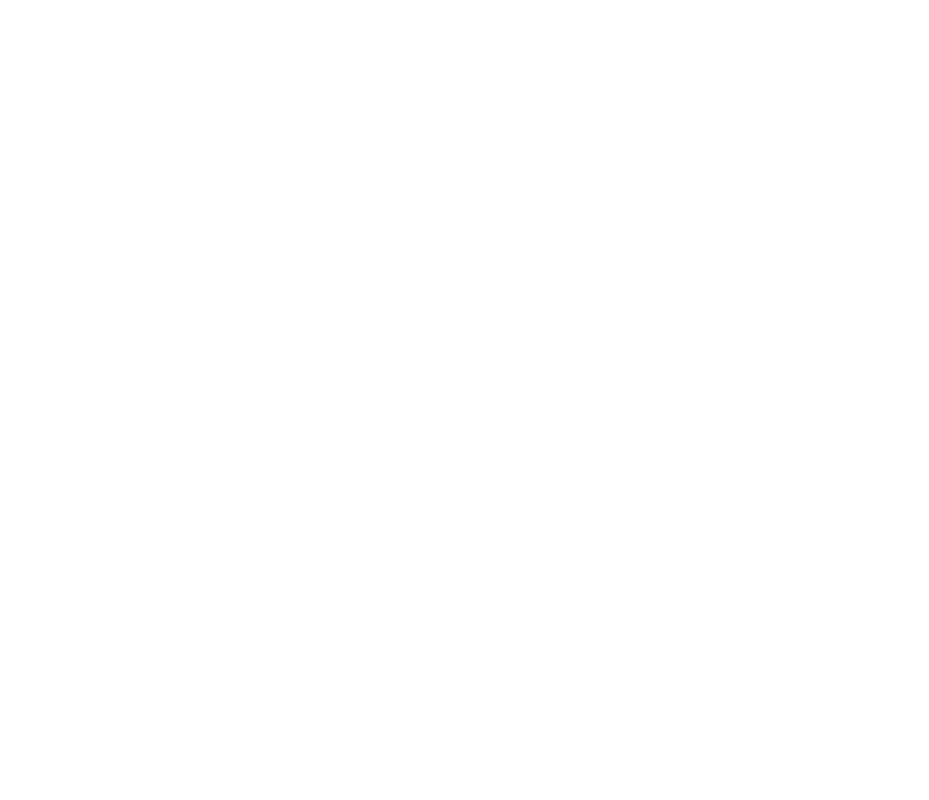
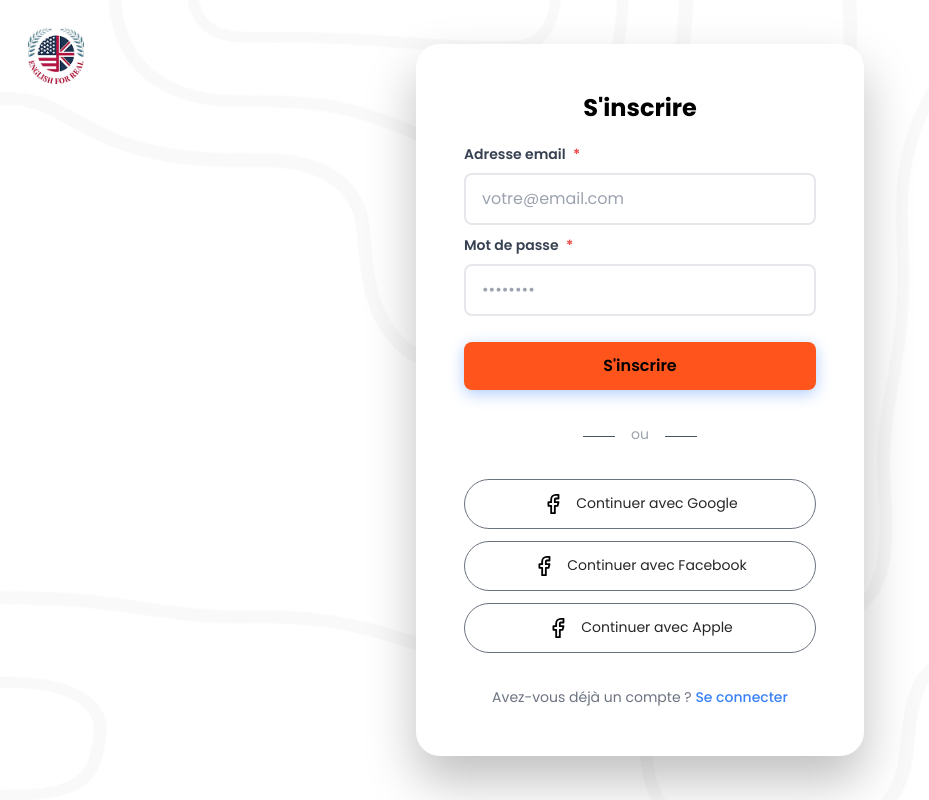
Before and after one commit to patson120/app-toeic, a Vue app: page /register in a window 1280 px wide. Before the commit this address had no page. Shown: the whole page, without its empty margins (0-929 px from the left). Built offline with nearby package versions, Linux system fonts and the light colour scheme; what vue3-google-login would draw is missing.

Commit message:
Ajout des formulaires de connexion et de création de compte utiulisateur

```diff
--- a/src/router/index.ts
+++ b/src/router/index.ts
@@ -6,6 +6,12 @@ const routes = [
     path: '/login',
     name: 'Login',
     component: () => import('../views/Login.vue'),
+    meta: { requiresAuth: false }
+  },
+  {
+    path: '/register',
+    name: 'Register',
+    component: () => import('../views/Register.vue'),
     meta: { requiresAuth: false }
   },
   {
--- a/src/views/Login.vue
+++ b/src/views/Login.vue
@@ -12,7 +12,7 @@
                   <h1 class="font-bold text-black text-2xl text-center">Se connecter</h1>
               </div>
 
-              <form @submit.prevent="handleLogin" class="login-form">
+              <form @keypress="handleKeyPress" @submit.prevent="handleLogin" class="login-form">
                   <BaseInput
                     v-model="loginForm.email"
                     type="email"
@@ -65,7 +65,7 @@
                       full-width
                       @click="loginWithGoogle"
                       class="social-button !rounded-full text-black/85 !border-[1px] !border-gray-500">
-                      <div class="flex gap-3 py-[5px]">
+                      <div class="flex gap-3 py-[5px] font-normal">
                           <FacebookIcon :size="22" class="text-black" />
                           Continuer avec Google
                       </div>
@@ -98,7 +98,7 @@
                   </div>
 
                   <div class="signup-link">
-                  <p>Vous n'avez pas de compte ? <a href="#" @click="showSignup = true">Créer un compte</a></p>
+                  <p>Vous découvrez l'application TOEIC ? <router-link to="/register">Inscrivez-vous</router-link></p>
                   </div>
               </form>
           </div>
@@ -153,6 +153,14 @@ import { ref, reactive, computed, watch, onMounted, onUnmounted } from 'vue';
 import { BaseInput, BaseButton, BaseAlert, BaseModal } from '../components/ui';
 import { FacebookIcon } from "lucide-vue-next";
 
+import { useRouter } from 'vue-router'
+import { useAuthStore } from '../stores/auth'
+
+const router = useRouter()
+const authStore = useAuthStore()
+
+
+
 // ===== DATA =====
 const isLoading = ref(false);
 const showSuccessAlert = ref(false);
@@ -184,16 +192,16 @@ const isFormValid = computed(() => {
          loginForm.password.length >= 6;
 });
 
-const loginButtonText = computed(() => {
-  return isLoading.value ? 'Connexion...' : 'Se connecter';
-});
+// const loginButtonText = computed(() => {
+//   return isLoading.value ? 'Connexion...' : 'Se connecter';
+// });
 
-const formClasses = computed(() => {
-  return {
-    'form-loading': isLoading.value,
-    'form-valid': isFormValid.value
-  };
-});
+// const formClasses = computed(() => {
+//   return {
+//     'form-loading': isLoading.value,
+//     'form-valid': isFormValid.value
+//   };
+// });
 
 // ===== METHODS =====
 const validateForm = () => {
@@ -253,6 +261,7 @@ const loadFromLocalStorage = () => {
 };
 
 // ===== LIFECYCLE & EVENT HANDLERS =====
+
 const handleLogin = async () => {
   if (!validateForm()) return;
 
@@ -260,16 +269,24 @@ const handleLogin = async () => {
   saveToLocalStorage();
 
   // Simulation d'une requête de connexion
-  setTimeout(() => {
+
+  const result = await authStore.login(loginForm.email, loginForm.password)
+
+  if (result.success) {
     isLoading.value = false;
     showSuccessAlert.value = true;
     showNotification('success', 'Connexion réussie !');
-
     // Masquer l'alerte après 3 secondes
     setTimeout(() => {
       showSuccessAlert.value = false;
+      resetForm()
+      router.push('/')
     }, 3000);
-  }, 2000);
+  } else {
+    // error.value = result.error || 'Erreur de connexion'
+    console.log("Erreur de connexion !");
+
+  }
 };
 
 const loginWithGoogle = () => {
@@ -292,10 +309,10 @@ const handleSignup = () => {
   // Logique future pour la création de compte
 };
 
-const handleForgotPassword = () => {
-  console.log('Mot de passe oublié pour:', loginForm.email);
-  // Logique future pour la récupération de mot de passe
-};
+// const handleForgotPassword = () => {
+//   console.log('Mot de passe oublié pour:', loginForm.email);
+//   // Logique future pour la récupération de mot de passe
+// };
 
 const handleKeyPress = (event: KeyboardEvent) => {
   if (event.key === 'Enter' && isFormValid.value) {
--- a/src/views/Register.vue
+++ b/src/views/Register.vue
@@ -1,125 +1,392 @@
 <template>
-  <div class="min-h-screen bg-gradient-to-br from-primary-50 to-blue-100 flex items-center justify-center p-4">
-    <div class="card max-w-md w-full p-8 animate-fade-in">
-      <div class="text-center mb-6">
-        <div class="w-16 h-16 bg-primary-600 rounded-xl flex items-center justify-center mx-auto mb-4">
-          <span class="text-white font-bold text-2xl">T</span>
+  <div class="login-container relative">
+
+      <div class="absolute top-7 left-7 h-14 w-14 overflow-hidden">
+          <img  class="w-full h-full object-contain"
+          src="/logo.png" alt="Logo English For Real">
       </div>
-        <h1 class="text-2xl font-bold text-gray-900">{{ $t('auth.registerTitle') }}</h1>
-        <p class="text-gray-600 mt-2">{{ $t('auth.registerSubtitle') }}</p>
+      <div class="login-content min-h-screen max-w-md mx-auto flex justify-center items-center">
+
+          <div class="login-card">
+              <div class="mb-5">
+                  <h1 class="font-bold text-black text-2xl text-center">S'inscrire</h1>
               </div>
 
-      <!-- Connexion Google -->
-      <div class="mb-6">
-        <GoogleLoginButton @error="error = $event" />
+              <form @keypress="handleKeyPress" @submit.prevent="handleRegister" class="login-form">
+                  <BaseInput
+                    v-model="registerForm.email"
+                    type="email"
+                    label="Adresse email"
+                    placeholder="votre@email.com"
+                    :error="errors.email"
+                    required
+                    clearable
+                  />
 
-        <div class="relative my-6">
-          <div class="absolute inset-0 flex items-center">
-            <div class="w-full border-t border-gray-300"></div>
+                  <BaseInput
+                    v-model="registerForm.password"
+                    type="password"
+                    label="Mot de passe"
+                    placeholder="••••••••"
+                    :error="errors.password"
+                    required
+                  />
+
+                  <BaseButton
+                    type="submit"
+                    variant="primary"
+                    size="md"
+                    :loading="isLoading"
+                    full-width
+                    class="login-button bg-orange text-black p-0"
+                    >
+                    S'inscrire
+                  </BaseButton>
+
+                  <div class="divider flex flex-row justify-center">
+                      <span class="h-1 border-t border-t-gray-600 w-max mt-3"></span>
+                      <span class="bg-white">ou</span>
+                      <span class="h-1 border-t border-t-gray-600 w-max mt-3"></span>
                   </div>
-          <div class="relative flex justify-center text-sm">
-            <span class="px-2 bg-white text-gray-500">{{ $t('auth.orContinueWith') }}</span>
+
+                  <div class="social-login">
+                  <BaseButton
+                      variant="outline"
+                      size="sm"
+                      full-width
+                      @click="registerWithGoogle"
+                      class="social-button !rounded-full text-black/85 !border-[1px] !border-gray-500">
+                      <div class="flex gap-3 py-[5px] font-normal">
+                          <FacebookIcon :size="22" class="text-black" />
+                          Continuer avec Google
                       </div>
+                  </BaseButton>
+
+                  <BaseButton
+                      variant="outline"
+                      size="sm"
+                      full-width
+                      @click="registerWithFacebook"
+                      class="social-button !rounded-full text-black/85 !border-[1px] !border-gray-500"
+                  >
+                      <div class="flex gap-3 py-[5px] font-normal">
+                          <FacebookIcon :size="22" class="text-black" />
+                          Continuer avec Facebook
+                      </div>
+                  </BaseButton>
+                  <BaseButton
+                      variant="outline"
+                      size="sm"
+                      full-width
+                      @click="registerWithApple"
+                      class="social-button !rounded-full text-black/85 !border-[1px] !border-gray-500"
+                  >
+                      <div class="flex gap-3 py-[5px] font-normal">
+                          <FacebookIcon :size="22" class="text-black" />
+                          Continuer avec Apple
+                      </div>
+                  </BaseButton>
+                  </div>
+
+                  <div class="signup-link">
+                    <p>Avez-vous déjà un compte ? <router-link to="/login">Se connecter</router-link></p>
+                  </div>
+              </form>
           </div>
       </div>
 
-      <form @submit.prevent="handleRegister" class="space-y-4">
-        <div>
-          <label for="name" class="block text-sm font-medium text-gray-700 mb-1">
-            {{ $t('common.name') }}
-          </label>
-          <input
-            id="name"
-            v-model="form.name"
-            type="text"
-            required
-            class="input-field"
-            :placeholder="$t('common.name')"
+      <!-- Success Alert -->
+      <BaseAlert
+          v-model="showSuccessAlert"
+          type="success"
+          title="Inscription réussie !"
+          message="Vous allez être redirigé vers le formulaire de connexion"
+          variant="filled"
+          :closable="false"
+          class="success-alert"
       />
-        </div>
 
-        <div>
-          <label for="email" class="block text-sm font-medium text-gray-700 mb-1">
-            {{ $t('common.email') }}
-          </label>
-          <input
-            id="email"
-            v-model="form.email"
-            type="email"
-            required
-            class="input-field"
-            :placeholder="$t('common.email')"
-          />
-        </div>
-
-        <div>
-          <label for="password" class="block text-sm font-medium text-gray-700 mb-1">
-            {{ $t('common.password') }}
-          </label>
-          <input
-            id="password"
-            v-model="form.password"
-            type="password"
-            required
-            minlength="6"
-            class="input-field"
-            :placeholder="$t('common.password')"
-          />
-        </div>
-
-        <div v-if="error" class="bg-red-50 border border-red-200 text-red-600 px-4 py-3 rounded-lg text-sm">
-          {{ error }}
-        </div>
-
-        <button
-          type="submit"
-          :disabled="authStore.isLoading"
-          class="w-full btn-primary py-3 flex items-center justify-center space-x-2"
-        >
-          <LoadingSpinner v-if="authStore.isLoading" />
-          <span v-else>{{ $t('common.register') }}</span>
-        </button>
-      </form>
-
-      <div class="mt-6 text-center">
-        <p class="text-gray-600">
-          {{ $t('auth.hasAccount') }}
-          <router-link to="/login" class="text-primary-600 hover:text-primary-700 font-medium">
-            {{ $t('common.login') }}
-          </router-link>
-        </p>
-      </div>
-    </div>
   </div>
 </template>
 
 <script setup lang="ts">
-import { ref } from 'vue'
-import { useRouter } from 'vue-router'
-import { useAuthStore } from '../stores/auth'
-import LoadingSpinner from '../components/LoadingSpinner.vue'
-import GoogleLoginButton from '../components/GoogleLoginButton.vue'
+import { FacebookIcon } from "lucide-vue-next";
+import { computed, onMounted, onUnmounted, reactive, ref, watch } from 'vue';
+import { BaseAlert, BaseButton, BaseInput } from '../components/ui';
+
+import { useRouter } from 'vue-router';
+import { useAuthStore } from '../stores/auth';
 
 const router = useRouter()
 const authStore = useAuthStore()
 
-const form = ref({
+
+
+// ===== DATA =====
+const isLoading = ref(false);
+const showSuccessAlert = ref(false);
+
+const registerForm = reactive({
+  email: '',
+  password: ''
+});
+
+const signupForm = reactive({
   name: '',
   email: '',
   password: ''
-})
+});
 
-const error = ref('')
+const errors = reactive({
+  email: '',
+  password: ''
+});
+
+// ===== COMPUTED =====
+// Computed properties pour une utilisation future
+const isFormValid = computed(() => {
+  return registerForm.email &&
+         registerForm.password &&
+         registerForm.email.includes('@') &&
+         registerForm.password.length >= 6;
+});
+
+//const loginButtonText = computed(() => {
+//  return isLoading.value ? 'Connexion...' : 'Se connecter';
+//});
+
+// const formClasses = computed(() => {
+//   return {
+//     'form-loading': isLoading.value,
+//     'form-valid': isFormValid.value
+//   };
+// });
+
+// ===== METHODS =====
+const validateForm = () => {
+  errors.email = '';
+  errors.password = '';
+
+  if (!registerForm.email) {
+    errors.email = 'L\'adresse email est requise';
+    return false;
+  }
+
+  if (!registerForm.email.includes('@')) {
+    errors.email = 'Veuillez entrer une adresse email valide';
+    return false;
+  }
+
+  if (!registerForm.password) {
+    errors.password = 'Le mot de passe est requis';
+    return false;
+  }
+
+  if (registerForm.password.length < 6) {
+    errors.password = 'Le mot de passe doit contenir au moins 6 caractères';
+    return false;
+  }
+
+  return true;
+};
+
+const resetForm = () => {
+  registerForm.email = '';
+  registerForm.password = '';
+  errors.email = '';
+  errors.password = '';
+};
+
+const showNotification = (type: 'success' | 'error', message: string) => {
+  // Méthode pour afficher des notifications
+  console.log(`${type}: ${message}`);
+};
+
+
+// ===== LIFECYCLE & EVENT HANDLERS =====
 
 const handleRegister = async () => {
-  error.value = ''
+  if (!validateForm()) return;
 
-  const result = await authStore.register(form.value.name, form.value.email, form.value.password)
+  isLoading.value = true;
+
+
+  // Simulation d'une requête de connexion
+  const result = await authStore.register(registerForm.email.split("@")[0], registerForm.email, registerForm.password)
 
   if (result.success) {
-    router.push('/dashboard')
+    isLoading.value = false;
+    showSuccessAlert.value = true;
+    showNotification('success', 'Inscription réussie !');
+
+    // Masquer l'alerte après 3 secondes
+    setTimeout(() => {
+      showSuccessAlert.value = false;
+      resetForm()
+      router.push('/login')
+    }, 3000);
   } else {
-    error.value = result.error || 'Erreur d\'inscription'
+    // error.value = result.error || 'Erreur de connexion'
+    console.log("Erreur d'inscription !");
+
   }
+};
+
+const registerWithGoogle = () => {
+  console.log('Inscription avec Google');
+  // Logique future pour Google OAuth
+};
+
+const registerWithFacebook = () => {
+  console.log('Inscription avec Facebook');
+  // Logique future pour Facebook OAuth
+};
+const registerWithApple = () => {
+  console.log('Inscription avec Apple');
+  // Logique future pour Apple OAuth
+};
+
+// const handleSignup = () => {
+//   console.log('Création de compte:', signupForm);
+//   // showSignup.value = false;
+//   // Logique future pour la création de compte
+// };
+
+
+const handleKeyPress = (event: KeyboardEvent) => {
+  if (event.key === 'Enter' && isFormValid.value) {
+    handleRegister();
   }
+};
+
+// ===== WATCHERS =====
+// Watchers pour une utilisation future
+watch(() => registerForm.email, (newEmail) => {
+  // Validation en temps réel de l'email
+  if (newEmail && !newEmail.includes('@')) {
+    errors.email = 'Format d\'email invalide';
+  } else {
+    errors.email = '';
+  }
+});
+
+watch(() => registerForm.password, (newPassword) => {
+  // Validation en temps réel du mot de passe
+  if (newPassword && newPassword.length < 6) {
+    errors.password = 'Minimum 6 caractères requis';
+  } else {
+    errors.password = '';
+  }
+});
+
+// ===== LIFECYCLE HOOKS =====
+onMounted(() => {
+  // loadFromLocalStorage();
+  // Autres initialisations
+});
+
+onUnmounted(() => {
+  // Nettoyage si nécessaire
+});
 </script>
+
+<style scoped>
+.login-container {
+  min-height: 100vh;
+  position: relative;
+  overflow: hidden;
+  background: white;
+  background-image: url('/assets/img/login-bg.png');
+  background-position: center center;
+  background-repeat: no-repeat;
+  background-size: cover;
+}
+
+.login-background {
+  position: absolute;
+  top: 0;
+  left: 0;
+  right: 0;
+  bottom: 0;
+  background: linear-gradient(135deg, #667eea 0%, #764ba2 100%);
+}
+
+
+
+.login-card {
+  flex: 1;
+  background: white;
+  border-radius: 24px;
+  padding: 3rem;
+  box-shadow: 0 25px 50px rgba(0, 0, 0, 0.25);
+  backdrop-filter: blur(10px);
+}
+
+
+.login-form {
+  display: flex;
+  flex-direction: column;
+  gap: 10px;
+}
+
+.login-button {
+  margin-top: 1rem;
+}
+
+.divider {
+  text-align: center;
+  margin: 1.5rem 0;
+}
+
+.divider span {
+  background: white;
+  color: #9CA3AF;
+  padding: 0 1rem;
+  font-size: 0.875rem;
+}
+
+.social-login {
+  display: flex;
+  flex-direction: column;
+  gap: 0.75rem;
+}
+
+.social-button {
+  display: flex;
+  align-items: center;
+  gap: 0.75rem;
+}
+
+.social-button i {
+  font-size: 1.1rem;
+}
+
+.signup-link {
+  text-align: center;
+  margin-top: 1.5rem;
+}
+
+.signup-link p {
+  color: #6B7280;
+  font-size: 0.875rem;
+  margin: 0;
+}
+
+.signup-link a {
+  color: #3B82F6;
+  text-decoration: none;
+  font-weight: 500;
+}
+
+.signup-link a:hover {
+  text-decoration: underline;
+}
+
+.success-alert {
+  position: fixed;
+  top: 2rem;
+  right: 2rem;
+  z-index: 1000;
+  max-width: 400px;
+}
+</style>
```
Also changed, not shown: src/stores/auth.ts (+15 -10 lines). Lines whose indentation alone changed are shown as unchanged.
